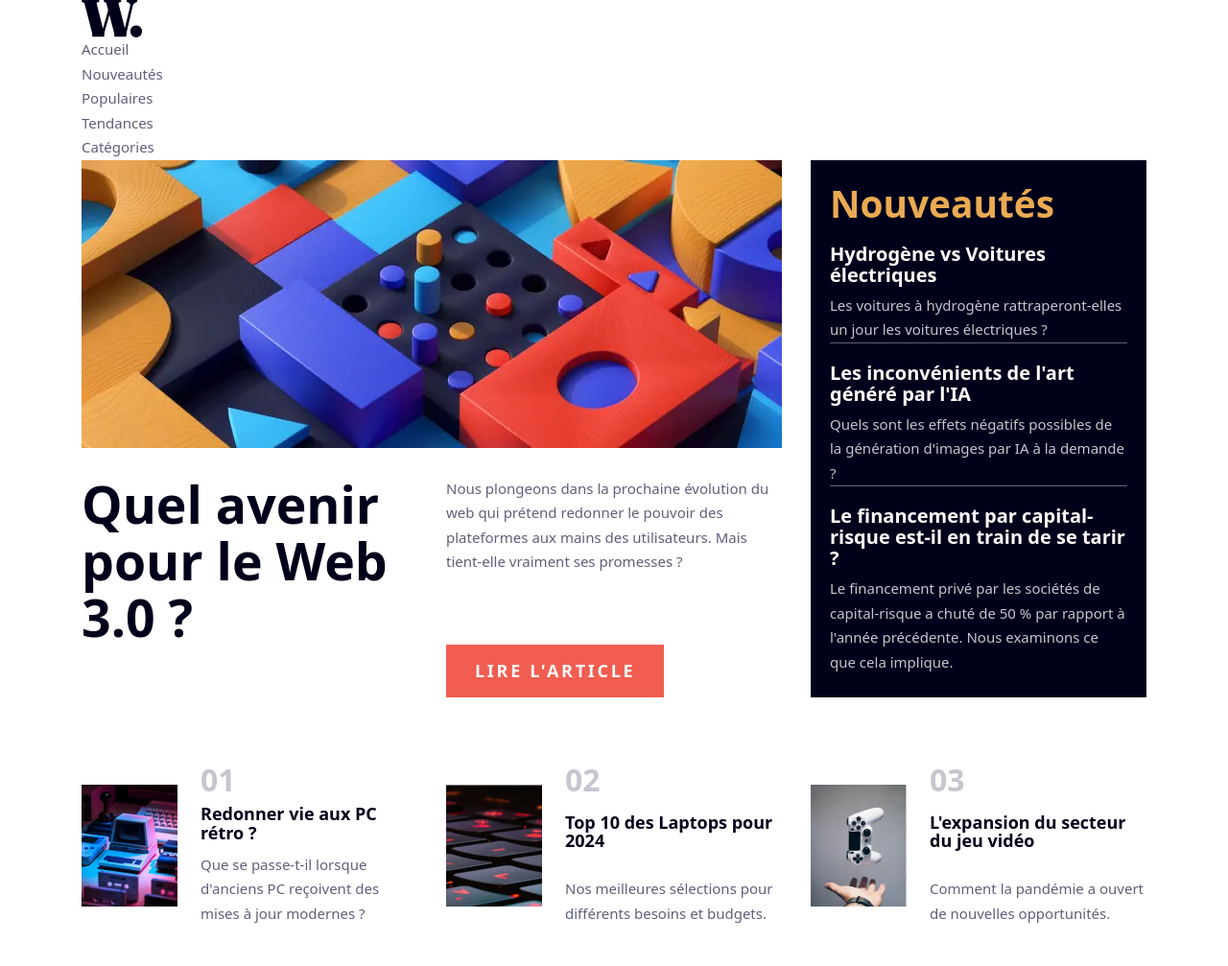
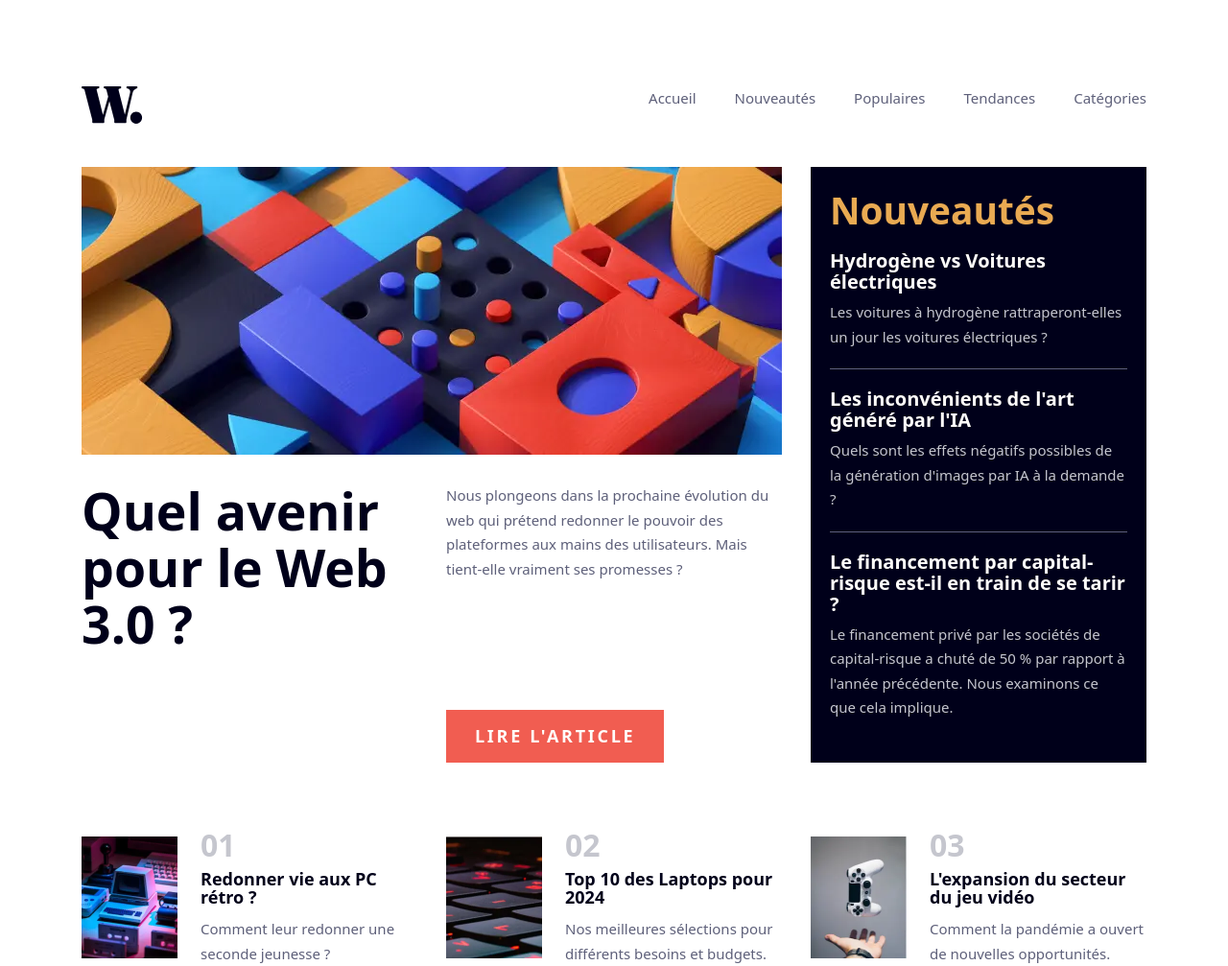
Before and after one commit to cedric-renais/worldnews, a website built with Vite: page index.html in a window 1280 px wide. Shown: the whole page at 96% size. Before the commit the page ends 965 px from the top, so only its background shows below. Built offline with nearby package versions, Linux system fonts and the light colour scheme.

Commit message:
📱 Navigation : Desktop

```diff
--- a/index.html
+++ b/index.html
@@ -9,7 +9,7 @@
   <body>
     <!-- Header -->
     <header class="header wrapper">
-      <a href="/">
+      <a href="#">
         <img
           class="header__logo"
           src="./assets/svg/logo.svg"
@@ -19,7 +19,7 @@
         />
       </a>
       <nav>
-        <ul>
+        <ul class="header__links">
           <li>
             <a class="header__link" href="#">Accueil</a>
           </li>
@@ -123,8 +123,7 @@
               <h3 class="blog__headline">Redonner vie aux PC rétro ?</h3>
             </a>
             <p class="blog__description">
-              Que se passe-t-il lorsque d'anciens PC reçoivent des mises à jour
-              modernes ?
+              Comment leur redonner une seconde jeunesse ?
             </p>
           </article>
           <article class="blog__item">
--- a/sass/_global.scss
+++ b/sass/_global.scss
@@ -26,6 +26,9 @@
       1.823943661971831rem + 0.7511737089201878vw,
       u.rem(40)
     )};
+
+  // Transition
+  --transition: 150ms ease-in-out;
 }
 
 // General styling
--- a/sass/components/_blog.scss
+++ b/sass/components/_blog.scss
@@ -30,13 +30,15 @@
   }
 
   &__headline {
-    align-self: center;
     font-size: var(--fz-xs);
     font-weight: 800;
     line-height: 1.1;
-  }
+    transition: color var(--transition);
 
-  &__description {
-    align-self: end;
+    @media (width >= u.em(1110)) {
+      &:hover {
+        color: var(--clr-red);
+      }
+    }
   }
 }
--- a/sass/components/_feature.scss
+++ b/sass/components/_feature.scss
@@ -42,5 +42,10 @@
     text-transform: uppercase;
     padding-block: u.rem(12);
     padding-inline: u.rem(30);
+    transition: background-color 300ms ease-in-out;
+
+    &:hover {
+      background-color: var(--clr-blue);
+    }
   }
 }
--- a/sass/components/_header.scss
+++ b/sass/components/_header.scss
@@ -1,11 +1,23 @@
 @use '../util' as u;
 
 .header {
+  @media (width >= u.em(1110)) {
+    display: flex;
+    justify-content: space-between;
+    padding-block: u.rem(90) u.rem(45);
+  }
   &__logo {
     inline-size: u.rem(45);
 
-    @media (width >= u.rem(1110)) {
+    @media (width >= u.em(1110)) {
       inline-size: u.rem(64);
+    }
+  }
+
+  &__links {
+    @media (width >= u.em(1110)) {
+      display: flex;
+      gap: u.rem(40);
     }
   }
 
@@ -13,10 +25,15 @@
     color: var(--clr-blue);
     font-size: var(--fz-xs);
     line-height: 1.3;
+    transition: color var(--transition);
 
-    @media (width >= u.rem(1110)) {
+    @media (width >= u.em(1110)) {
       font-size: var(--fz-body);
       color: var(--clr-gray);
+
+      &:hover {
+        color: var(--clr-red);
+      }
     }
   }
 }
--- a/sass/components/_news.scss
+++ b/sass/components/_news.scss
@@ -17,7 +17,7 @@
 
   &__post {
     border-block-end: 1px solid var(--clr-gray);
-    padding-block-start: u.rem(20);
+    padding-block: u.rem(20);
 
     &:last-child {
       border-block-end: none;
@@ -28,6 +28,13 @@
     color: var(--clr-white);
     font-size: u.rem(20);
     font-weight: 800;
+    transition: color var(--transition);
+
+    @media (width >= u.em(1110)) {
+      &:hover {
+        color: var(--clr-gold);
+      }
+    }
   }
 
   &__description {
```
